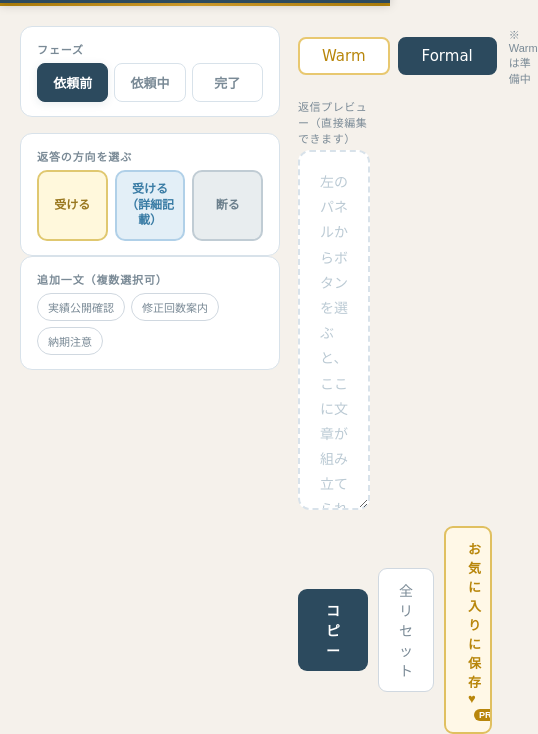
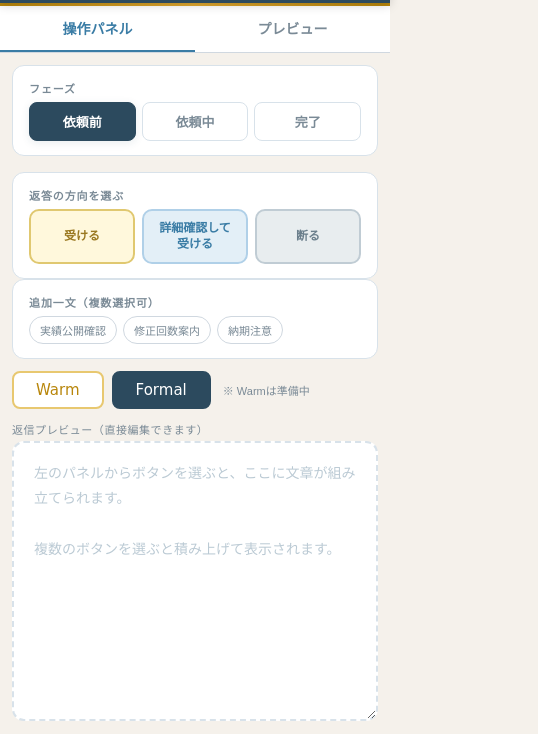
Before and after one commit to mimilyappdev/easyreply, a plain HTML site: page index.html in a window 390 px wide. Shown: the part 53-787 px from the top of the page, 538 px wide, since content can reach past the window. Drawn offline with Linux system fonts and the light colour scheme; a web font is replaced by a local one.

Commit message:
Add files via upload

```diff
--- a/index.html
+++ b/index.html
@@ -645,6 +645,56 @@
   }
   .est-note-input:focus { border-color: var(--accent); }
   .est-note-input::placeholder { color: #BBCAD4; }
+
+  /* ── MOBILE RESPONSIVE ── */
+  #mobile-tabs { display: none; }
+
+  @media (max-width: 700px) {
+    .main {
+      flex-direction: column;
+      padding: 0;
+      gap: 0;
+    }
+    .left-panel {
+      width: 100%;
+      padding: 12px 12px 0;
+    }
+    .right-panel {
+      padding: 12px;
+    }
+    #mobile-tabs {
+      display: flex;
+      border-bottom: 1.5px solid var(--border);
+      background: var(--white);
+      position: sticky;
+      top: 56px;
+      z-index: 90;
+    }
+    .mobile-tab {
+      flex: 1;
+      padding: 12px 0;
+      font-family: 'BIZ UDGothic', sans-serif;
+      font-size: 14px;
+      font-weight: 700;
+      color: var(--text-muted);
+      background: none;
+      border: none;
+      border-bottom: 2.5px solid transparent;
+      cursor: pointer;
+      transition: all 0.18s;
+    }
+    .mobile-tab.active {
+      color: var(--accent);
+      border-bottom-color: var(--accent);
+    }
+    .left-panel.mobile-hidden,
+    .right-panel.mobile-hidden {
+      display: none;
+    }
+    #preview-textarea {
+      height: 280px;
+    }
+  }
 </style>
 </head>
 <body>
@@ -658,6 +708,11 @@
   <div class="header-right"></div>
 </header>
 <div class="gold-line"></div>
+
+<div id="mobile-tabs">
+  <button class="mobile-tab active" id="mtab-op" onclick="switchMobileTab('op')">操作パネル</button>
+  <button class="mobile-tab" id="mtab-pre" onclick="switchMobileTab('pre')">プレビュー</button>
+</div>
 
 <div class="main">
   <!-- LEFT -->
@@ -678,7 +733,7 @@
         <div class="section-label">返答の方向を選ぶ</div>
         <div class="direction-chips">
           <button class="dir-chip accept" data-dir="accept">受ける</button>
-          <button class="dir-chip condition" data-dir="condition">受ける<br>（詳細記載）</button>
+          <button class="dir-chip condition" data-dir="condition">詳細確認して<br>受ける</button>
           <button class="dir-chip decline" data-dir="decline">断る</button>
         </div>
       </div>
@@ -1342,6 +1397,15 @@ document.getElementById('btn-copy').addEventListener('click', () => {
 document.getElementById('btn-reset').addEventListener('click', () => {
   fullReset();
 });
+
+// ── MOBILE TAB SWITCH ──
+function switchMobileTab(tab) {
+  const isOp = tab === 'op';
+  document.querySelector('.left-panel').classList.toggle('mobile-hidden', !isOp);
+  document.querySelector('.right-panel').classList.toggle('mobile-hidden', isOp);
+  document.getElementById('mtab-op').classList.toggle('active', isOp);
+  document.getElementById('mtab-pre').classList.toggle('active', !isOp);
+}
 </script>
 </body>
 </html>
```
